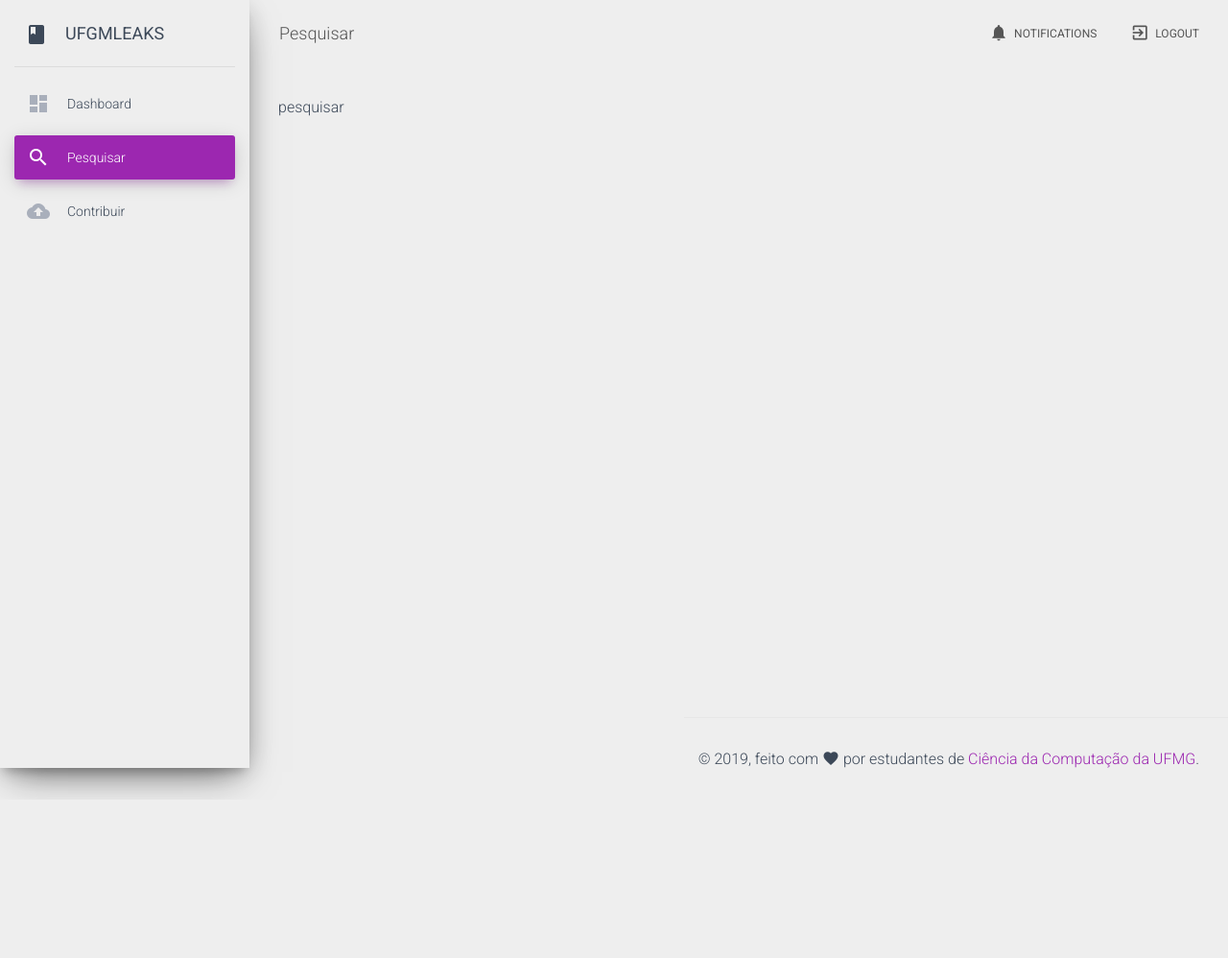
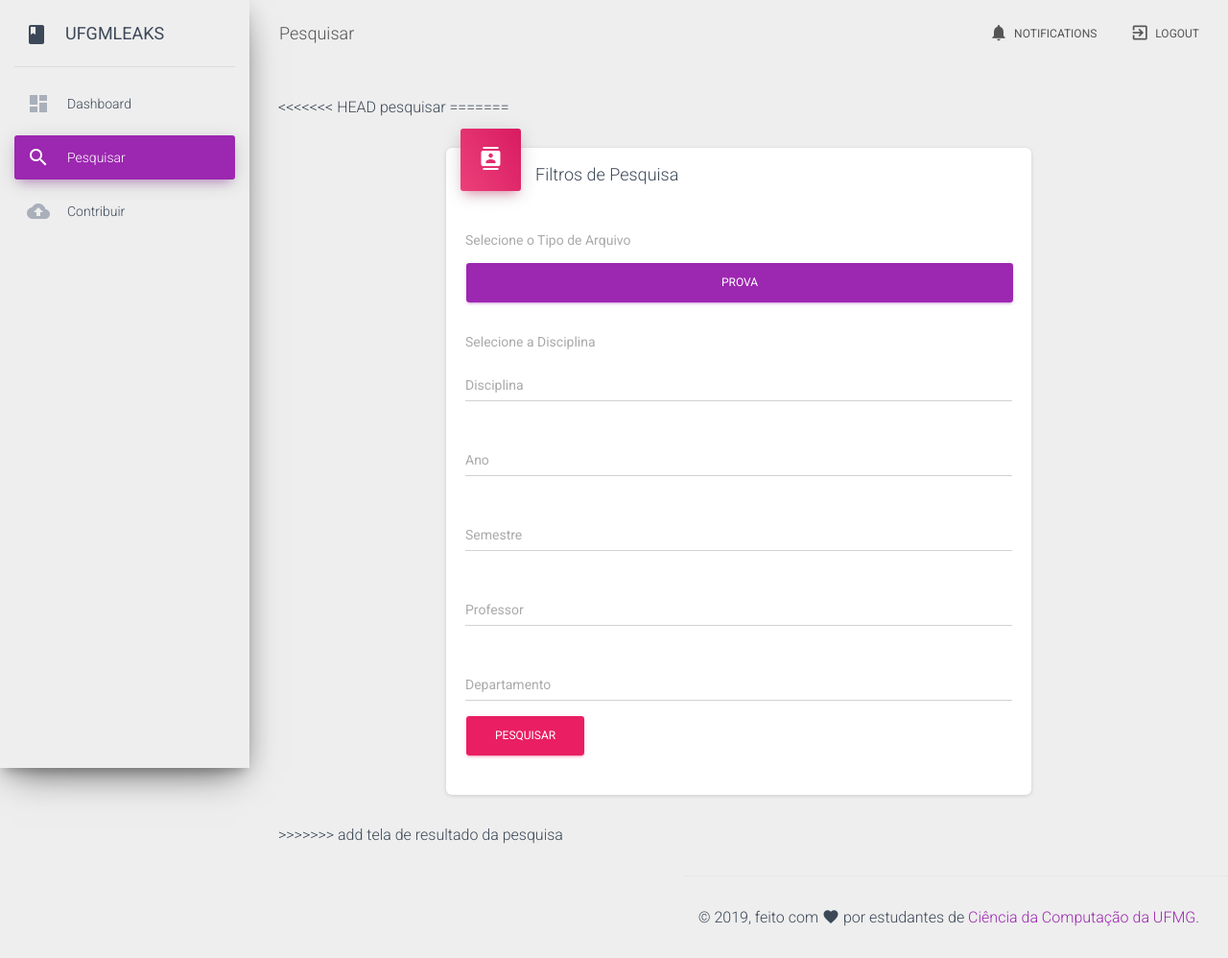
Before and after one commit to brenopoggiali/UfmgLeaks, a Flask app: page /pesquisar in a window 1280 px wide. Shown: the whole page at 96% size. Before the commit the page ends 830 px from the top, so only its background shows below. Run offline with Flask 2, Linux system fonts and the light colour scheme; the visitor is signed in with stand-in values (Sample User, id 1); data comes from the database, SQL or seed files in the repository; some libraries are stand-ins or nearby versions.

Commit message:
add tela de resultado da pesquisa

```diff
--- a/app.py
+++ b/app.py
@@ -129,7 +129,80 @@ def dashboard():
 @app.route('/pesquisar')
 @login_required
 def pesquisar():
-    return render_template('pesquisar.html')
+    if request.method == 'GET':
+        conn = sqlite3.connect('instance/database.sqlite')
+        disciplinas = pd.read_sql(
+            "SELECT nome FROM Disciplina ORDER BY nome", conn)
+        return render_template('pesquisar.html', disciplinas=disciplinas)
+    else:
+        arquivo = request.form['tipoArquivo']
+        if(arquivo == ''): arquivo=False
+
+        disciplina = request.form['disciplina']
+        if(disciplina == ''): disciplina=False
+
+        ano = request.form['ano']
+        if(ano == ''): ano=False
+
+        semestre = request.form['semestre']
+        if(semestre == ''): semestre=False
+
+        professor = request.form['professor']
+        if(professor == ''): professor=False
+
+        departamento = request.form['departamento']
+        if(departamento == ''): departamento=False
+
+        print(arquivo, disciplina, ano, semestre, professor, departamento)
+
+
+        return redirect(url_for('pesquisa_result', arquivo=arquivo, disciplina=disciplina, ano=ano,
+                                semestre=semestre, professor=professor, departamento=departamento))
+
+@app.route('/pesquisa/result')
+@login_required
+def pesquisa_result(arquivo='False', disciplina='False', ano='False',
+                        semestre='False', professor='False', departamento='False'):
+
+    conn = sqlite3.connect('instance/database.sqlite')
+    query = f"SELECT Arquivo.tipo, Disciplina.nome as disciplina, \
+    Arquivo.nome as arquivo, Arquivo.semestre, Arquivo.professor, \
+    Departamento.nome as departamento \
+    FROM Arquivo JOIN Disciplina \
+    ON Arquivo.id_disciplina=Disciplina.id JOIN Departamento \
+    ON Disciplina.id_departamento=Departamento.id"
+
+    # Grab passed arguments
+    if 'arquivo' in request.args: arquivo = request.args['arquivo']
+    if 'disciplina' in request.args: disciplina = request.args['disciplina']
+    if 'ano' in request.args: ano = request.args['ano']
+    if 'semestre' in request.args: semestre = request.args['semestre']
+    if 'professor' in request.args: professor = request.args['professor']
+    if 'departamento' in request.args: departamento = request.args['departamento']
+
+    print('\n', arquivo, disciplina, ano, semestre, professor, departamento, '\n')
+
+    if(arquivo != 'False'):
+        query = query+f" WHERE Arquivo.tipo='{arquivo}'"
+
+    if(disciplina != 'False'):
+        query = query+f" AND Disciplina.nome='{disciplina}'"
+
+    if(ano != 'False'):
+        query = query+f" AND Arquivo.nome={ano}"
+
+    if(semestre != 'False'):
+        query = query+f" AND Arquivo.semestre={semestre}"
+
+    if(professor != 'False'):
+        query = query+f" AND Arquivo.professor='{professor}'"
+
+    if(departamento != 'False'):
+        query = query+f" AND Departamento.nome='{departamento}'"
+
+    print(query)
+    result = pd.read_sql(query, conn)
+    return render_template('pesquisa_result.html', result=result)
 
 
 app.config['UPLOAD_DEST'] = os.getcwd() + '/uploads'
--- a/templates/pesquisar.html
+++ b/templates/pesquisar.html
@@ -29,5 +29,76 @@
 {% endblock %}
 
 {% block content %}
+<<<<<<< HEAD
     pesquisar
+=======
+<!DOCTYPE html>
+<html lang="en">
+
+<div class="col-md-8 offset-md-2">
+  <div class="card ">
+    <div class="card-header card-header-rose card-header-icon">
+      <div class="card-icon">
+        <i class="material-icons">contacts</i>
+      </div>
+      <h4 class="card-title">Filtros de Pesquisa</h4>
+    </div>
+    <div class="card-body ">
+      <form class="form-horizontal", action="{{ url_for('pesquisar') }}" method="post">
+        <br>
+        <label> Selecione o Tipo de Arquivo</label> <br>
+        <select name="tipoArquivo" class="btn btn-primary btn-block"
+            id="tipoArquivo">
+            <option value="Prova">Prova</option>
+            <option value="listaExercicios">Lista de Exercícios</option>
+            <option value="apostila">Apostila</option>
+            <option value="livro">Livro</option>
+            <option value="trabalho">Trabalho</option>
+            <option value="slide">Slide</option>
+            <option value="outro">Outro</option>
+        </select>
+        <br>
+        <label> Selecione a Disciplina</label> <br />
+        <div class="form-group bmd-form-group">
+                   <input placeholder="Disciplina" type="text"
+                       class="form-control" name="disciplina"
+                       id="disciplina">
+        </div>
+        <br>
+        <div class="form-group bmd-form-group">
+                   <input placeholder="Ano" max="2200" min="1970" type="number"
+                       class="form-control" name="ano" step="1"
+                       id="ano">
+        </div>
+        <br>
+        <div class="form-group bmd-form-group">
+                   <input placeholder="Semestre"  max="2" min="1" type="number"
+                       class="form-control" name="semestre" step="1"
+                       id="semestre">
+        </div>
+        <br>
+        <div class="form-group bmd-form-group">
+                   <input placeholder="Professor" type="text"
+                       class="form-control" name="professor"
+                       id="professor">
+        </div>
+        <br>
+        <div class="form-group bmd-form-group">
+                   <input placeholder="Departamento" type="text"
+                       class="form-control" name="departamento"
+                       id="departamento">
+        </div>
+        <button type="submit" class="btn btn-fill btn-rose" >Pesquisar</button>
+      </form>
+    </div>
+    <div class="card-footer ">
+      <div class="row">
+        <div class="col-md-9">
+        </div>
+      </div>
+    </div>
+  </div>
+</div>
+
+>>>>>>> add tela de resultado da pesquisa
 {% endblock %}
```
